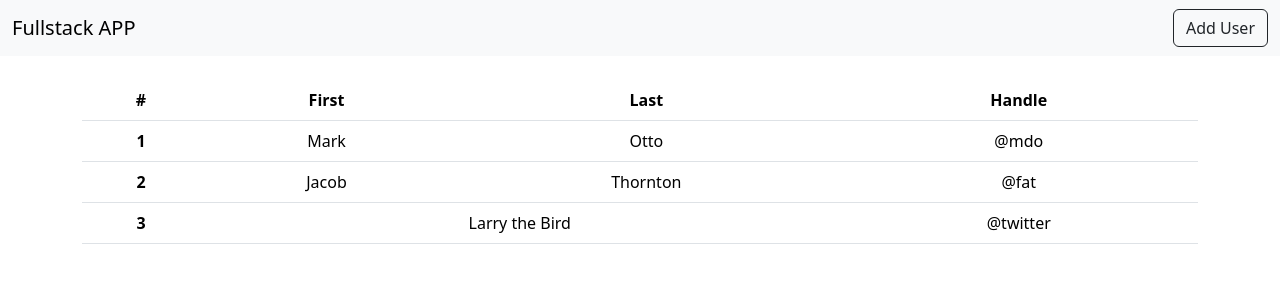
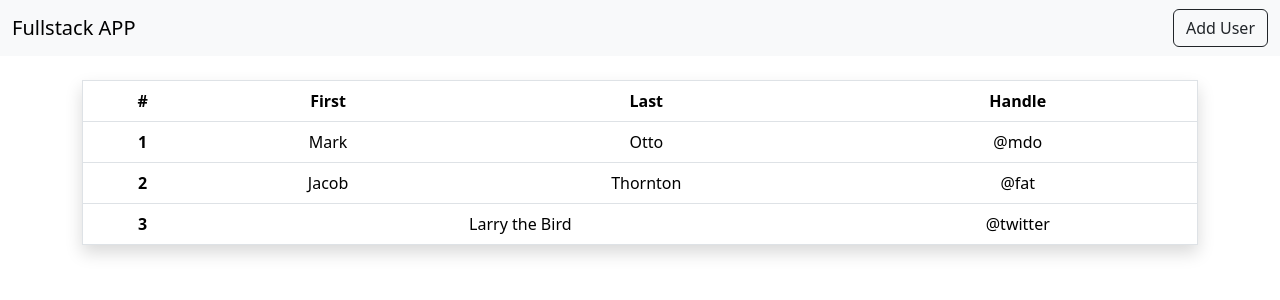
Before and after one commit to dganmerve/frontend, a React (Create React App) app: page / in a window 1280 px wide. Shown: the top 300 px of the page. Built offline with nearby package versions, Linux system fonts and the light colour scheme.

Commit message:
home page and navbar added

```diff
--- a/src/pages/Home.js
+++ b/src/pages/Home.js
@@ -3,7 +3,7 @@ export default function Home(){
     return (
         <div className='container'>
             <div className='py-4'>
-                <table className="table">
+                <table className="table border shadow">
                     <thead>
                     <tr>
                         <th scope="col">#</th>
```
